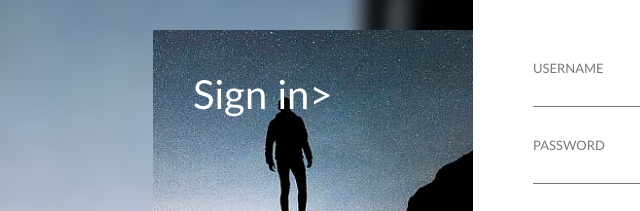
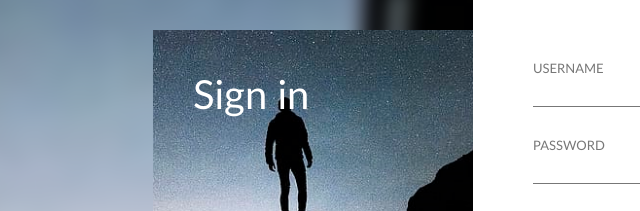
Before and after one commit to melanijaa/10-sign-up-page, a website: page sign-in/index.html in a window 1280 px wide. Shown: the part 243-454 px from the top of the page, 87-727 px from the left. Drawn offline with Linux system fonts and the light colour scheme.

Commit message:
main heading

```diff
--- a/sign-in/index.html
+++ b/sign-in/index.html
@@ -25,7 +25,7 @@
 <body>
     <main class="container">
         <div class="left-column">
-            <h1 class="main-title">Sign in></h1>
+            <h1 class="main-title">Sign in</h1>
             <footer class="bottom-links">
                 <a href="http://www.example.com/" class="link">Privacy policy</a>
                 &amp;
```
